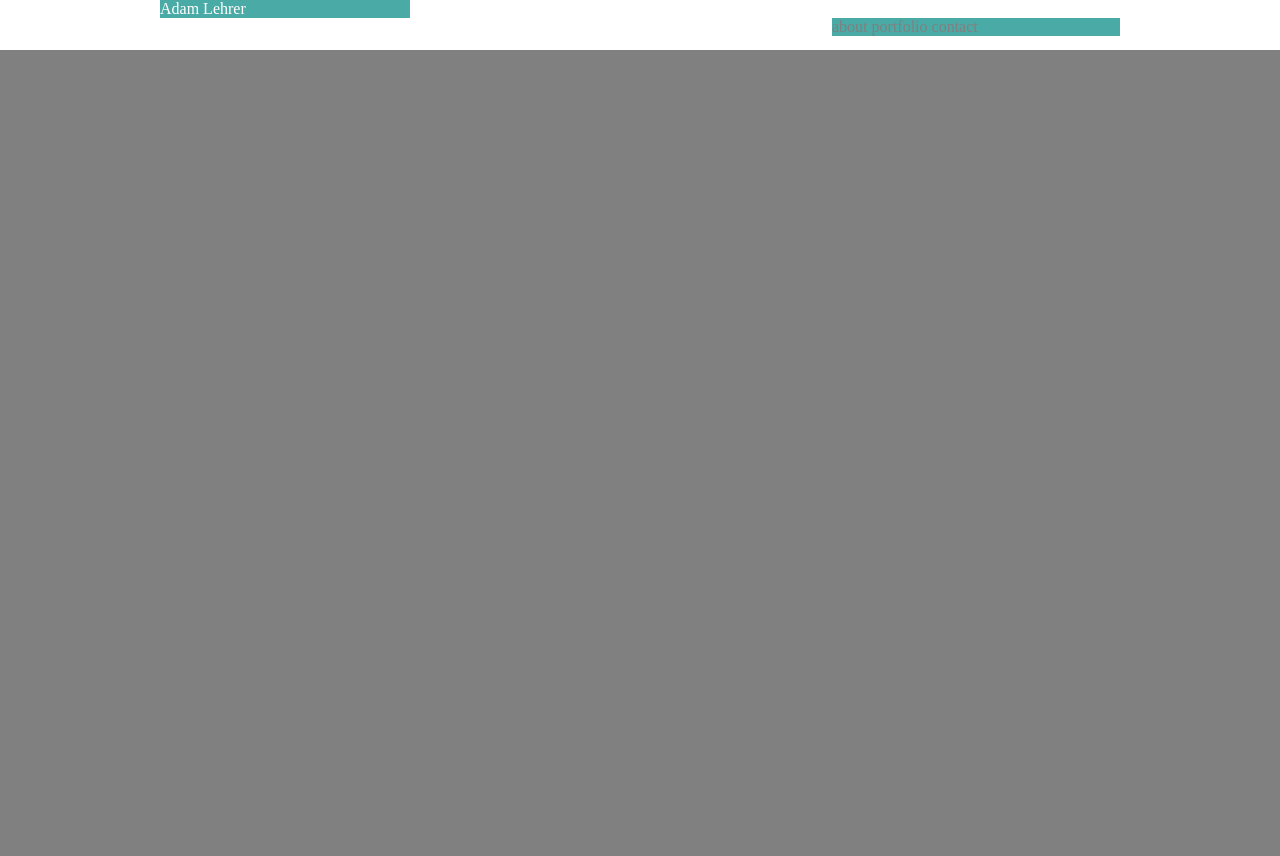
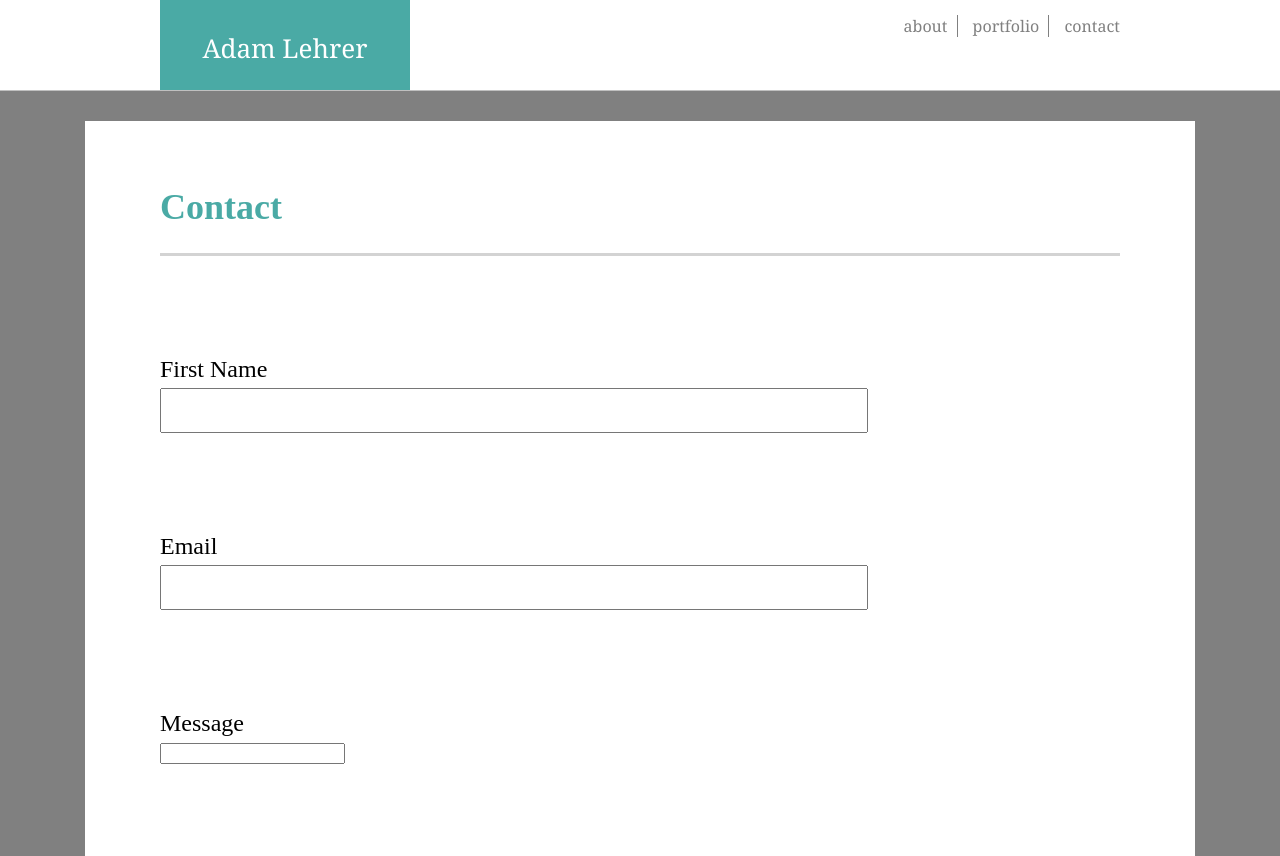
Before and after one commit to AdamSL394/Basic-Portfolio, a plain HTML site: page contact.html in a window 1280 px wide. Before the commit the page ends 800 px from the top, so only its background shows below. Drawn offline with Linux system fonts and the light colour scheme.

Commit message:
contact page outline

```diff
--- a/assets/css/contact.css
+++ b/assets/css/contact.css
@@ -5,22 +5,85 @@ body{
 .header{
     background-color: white;
     width: 100%;
-    height:50px;
-    /* margin: 0 auto; */
+    height:90px;
+    margin: 0 auto;
+    border-bottom:1px solid silver;
+    font-family: Georgia, 'Times New Roman', Times, serif;
+
 }
 .container{
     width: 960px;
     margin: 0 auto;
+    height:100%;
+   /* float:left; */
 }
 #name{
     width: 250px;
     background-color: #4aaaa5;
     color:white;
+    height:60px;
+    text-align:center;
+    float:left;
+    padding-top: 30px;
+    /* position: fixed; */
+
+    font-size: 26px;
 }
 #info{
-    width: 30%;
     float: right;
-    background-color: #4aaaa5;
-    display: inline;
-    color: grey
+    display: inline-block;
+    color: grey;
+    margin-top: 15px;
 }
+#about{
+    margin-right:15px;
+    border-right: 1px solid grey;
+    padding-right:5px;
+}
+#portfolio{
+    margin-right:15px;
+    border-right: 1px solid grey;
+    padding-right:5px;
+}
+#contactheader{
+    background-color: white;
+    width:960px;
+    margin: 0 auto;
+    margin-top: 30px;
+    height:700px;
+    font-size: 24px;
+    padding-left: 75px;
+    padding-right: 75px;
+    padding-top: 35px;
+}
+h2{
+    color: #4aaaa5;
+    padding-bottom: 25px;
+    padding-left: 0px;
+    padding-right: 0px;
+    border-bottom: 3px solid lightgrey
+}
+#firstname{
+    margin-top: 100px;
+
+}
+#email{
+    margin-top: 100px;
+}
+#message{
+    margin-top: 100px;
+}
+#title{
+    padding-top: 5px;
+    margin-top: 5px;
+    width: 700px;
+    height: 35px;
+    font-size: 16px;
+}
+#onlinemail{
+    padding-top: 5px;
+    margin-top: 5px;
+    width: 700px;
+    height: 35px;
+    font-size: 16px;
+}
--- a/assets/css/style.css
+++ b/assets/css/style.css
@@ -24,7 +24,7 @@ body{
     color: white;
     margin-bottom: 1px;
     padding-top: 27px;
-    margin: 0;
+    margin: 0 auto;
 }
 .ground{
     /* margin:0 auto; */
--- a/contact.html
+++ b/contact.html
@@ -11,13 +11,13 @@
     <div class="header">
         <div class="container">
             <header id="name">
-                Adam Lehrer
+             Adam Lehrer
             </header>
             <div id="info">
                 <span id="about">
                     about
                 </span>
-                <span id="potfolio">
+                <span id="portfolio">
                     portfolio
                 </span>
                 <span id="contact">
@@ -26,7 +26,24 @@
             </div>
         </div>
     </div>
+    <section>
+        <div id="contactheader">
+            <h2>Contact </h2>
+                <div id="firstname">
+                       First Name
+                </div>
+                       <input id="title"[type=text]>
+                    <div id="email">
+                       Email
+                    </div>
+                        <input id="onlinemail" [type=text]>
+                    <div id="message">
+                       Message
+                    </div>
+                        <input id="note" [type=text]>
+        </div>
 
+    </section>
 
 </body>
 </html>
```
